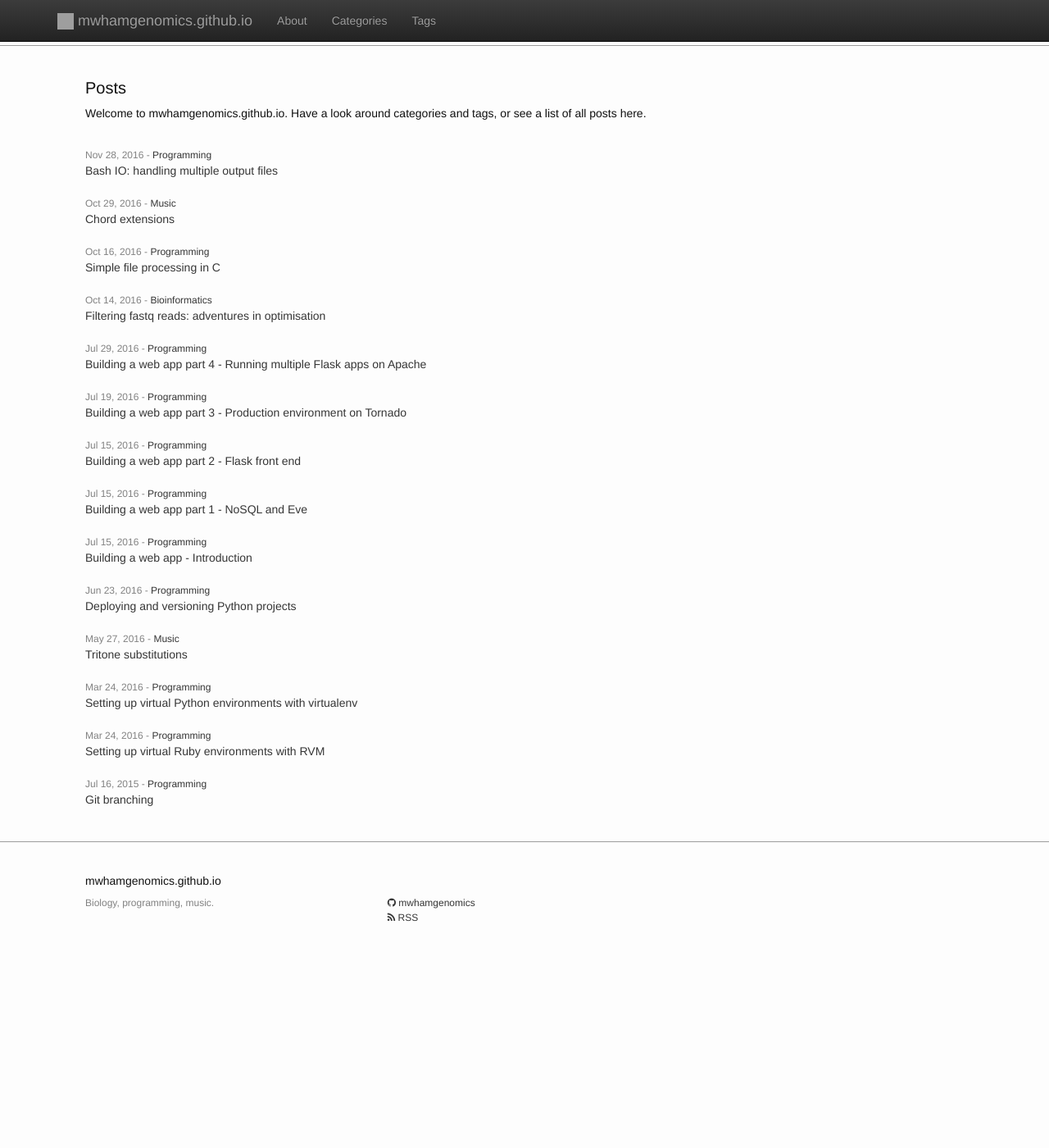
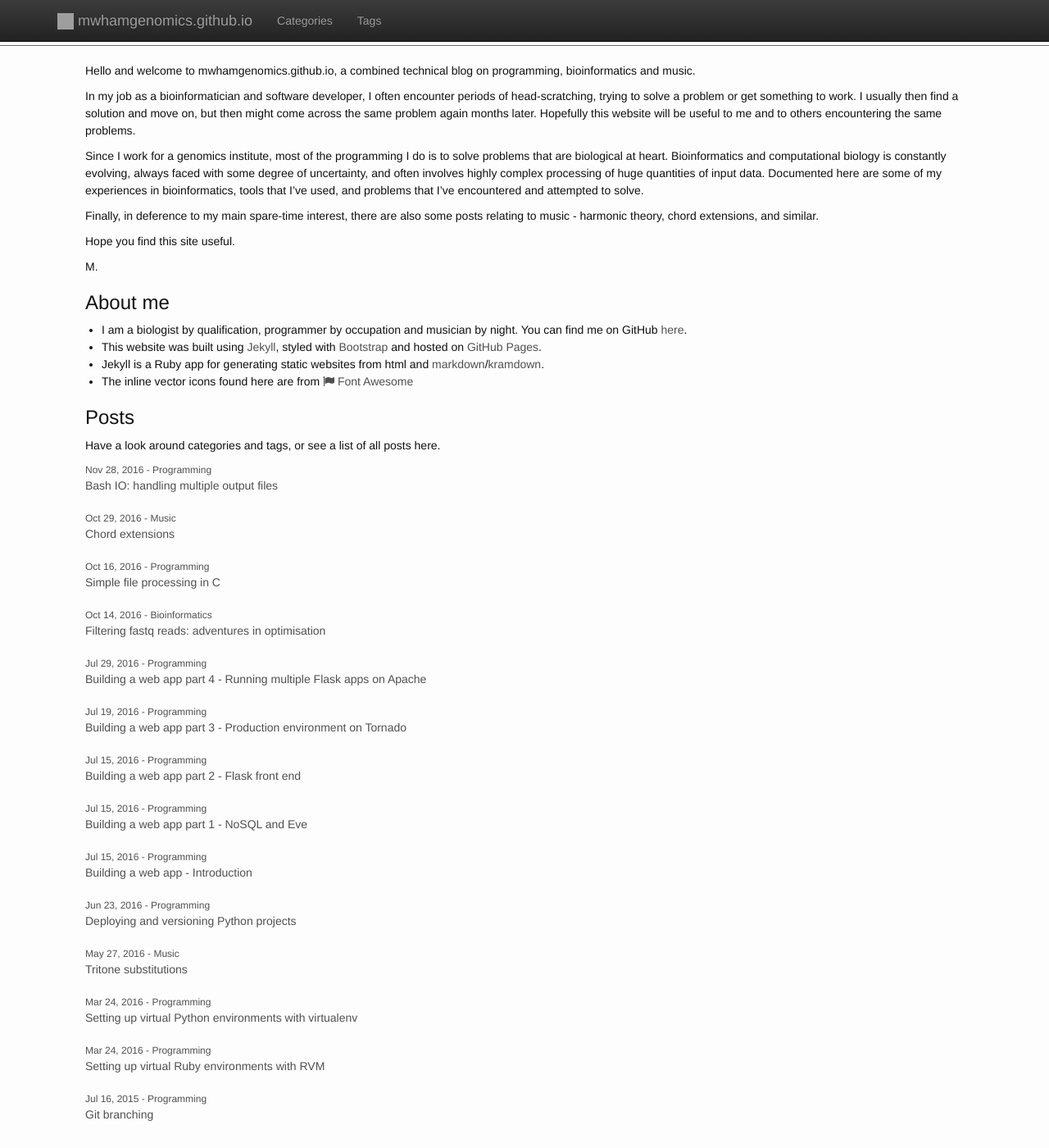
Before and after one commit to mwhamgenomics/mwhamgenomics.github.io, a Jekyll site: the page built from index.md, in a window 1280 px wide and 1400 px high. Shown: the whole window at 82% size. Built offline with Jekyll 4.4.1, drawn with Linux system fonts in a browser that asks for light colours; nearby versions of some CDN libraries; grey boxes are pictures that could not be loaded.

Commit message:
Link formatting, merging about.md into main page

```diff
--- a/_sass/_base.scss
+++ b/_sass/_base.scss
@@ -7,7 +7,6 @@ dl, dd, ol, ul, figure {
     margin: 0;
     padding: 0;
 }
-
 
 
 /**
@@ -24,7 +23,6 @@ body {
     font-feature-settings: "kern" 1;
     font-kerning: normal;
 }
-
 
 
 /**
@@ -81,7 +79,6 @@ li {
 }
 
 
-
 /**
  * Headings
  */
@@ -90,21 +87,23 @@ h1, h2, h3, h4, h5, h6 {
 }
 
 
-
 /**
  * Links
  */
 a {
-    color: $brand-color;
+    color: $grey-color;
     text-decoration: none;
 
-    &:visited {
-        color: darken($brand-color, 15%);
+    &:hover {
+        color: $grey-color-light;
+        text-decoration: underline;
     }
 
-    &:hover {
-        color: $text-color;
-        text-decoration: underline;
+    &:visited {
+    }
+
+    &:active {
+        text-decoration: none;
     }
 }
 
@@ -113,6 +112,7 @@ div[class="post-content"] a {
     text-decoration: underline;
 
 }
+
 
 /**
  * Blockquotes
@@ -129,7 +129,6 @@ blockquote {
         margin-bottom: 0;
     }
 }
-
 
 
 /**
@@ -181,7 +180,6 @@ pre {
 }
 
 
-
 /**
  * Clearfix
  */
@@ -193,7 +191,6 @@ pre {
         clear: both;
     }
 }
-
 
 
 /**
--- a/css/main.scss
+++ b/css/main.scss
@@ -17,10 +17,10 @@ $text-color:       #111;
 $background-color: #fdfdfd;
 $brand-color:      #2a7ae2;
 
-$grey-color:       #828282;
+$grey-color:       #505050;
 $grey-color-light: lighten($grey-color, 10%);
 $grey-color-dark:  darken($grey-color, 30%);
-$grey-color-very-light: lighten($grey_color, 42%);
+$grey-color-very-light: lighten($grey_color, 60%);
 
 // Width of the content area
 $content-width:    90%;
@@ -50,12 +50,7 @@ $on-laptop:        800px;
     "syntax-highlighting"
 ;
 
-a:link {color: $grey-color-dark;}
-a:visited {color: $grey-color-dark;}
-a:hover {color: $grey-color-light;} //text-decoration: none;}
-a:active {color: $grey-color-light;}
-
-.highlighter-rouge {color: $grey-color-dark;}
+.highlighter-rouge {color: $text-color;}
 
 .column {
     display: block;
--- a/index.html
+++ /dev/null
@@ -1,19 +0,0 @@
----
-layout: default
----
-
-<div class="home">
-  <h1 class="page-heading">Posts</h1>
-  <p>Welcome to {{ site.title }}. Have a look around categories and tags, or see a list of all posts here.</p>
-  <br/>
-  <ul class="post-list">
-    {% for post in site.posts %}
-      <li>
-        <span class="post-meta">{{ post.date | date: "%b %-d, %Y" }}  -
-            {% include comma_sep_links.html links=post.categories type='categories' %}
-        </span>
-        <a class="post-link" href="{{ post.url | prepend: site.baseurl }}">{{ post.title }}</a>
-      </li>
-    {% endfor %}
-  </ul>
-</div>
--- /dev/null
+++ b/index.md
@@ -0,0 +1,37 @@
+---
+layout: default
+---
+
+Hello and welcome to {{ site.title }}, a combined technical blog on programming, bioinformatics and music.
+
+In my job as a bioinformatician and software developer, I often encounter periods of head-scratching, trying to solve a problem or get something to work. I usually then find a solution and move on, but then might come across the same problem again months later. Hopefully this website will be useful to me and to others encountering the same problems.
+
+Since I work for a genomics institute, most of the programming I do is to solve problems that are biological at heart. Bioinformatics and computational biology is constantly evolving, always faced with some degree of uncertainty, and often involves highly complex processing of huge quantities of input data. Documented here are some of my experiences in bioinformatics, tools that I've used, and problems that I've encountered and attempted to solve.
+
+Finally, in deference to my main spare-time interest, there are also some posts relating to music - harmonic theory, chord extensions, and similar.
+
+Hope you find this site useful.
+
+M.
+
+### About me
+
+- I am a biologist by qualification, programmer by occupation and musician by night. You can find me on GitHub [here](https://github.com/mwhamgenomics).
+- This website was built using [Jekyll](http://jekyllrb.com), styled with [Bootstrap](http://getbootstrap.com) and hosted on [GitHub Pages](https://pages.github.com).
+- Jekyll is a Ruby app for generating static websites from html and [markdown](http://daringfireball.net/projects/markdown/)/[kramdown](http://kramdown.gettalong.org).
+- The inline vector icons found here are from {% include icon-fontawesome.html href="http://fontawesome.io" icon="fa-flag" msg="Font Awesome" %}
+
+### Posts
+
+Have a look around categories and tags, or see a list of all posts here.
+
+<ul class="post-list">
+{% for post in site.posts %}
+  <li>
+    <span class="post-meta">{{ post.date | date: "%b %-d, %Y" }}  -
+        {% include comma_sep_links.html links=post.categories type='categories' %}
+    </span>
+    <a class="post-link" href="{{ post.url | prepend: site.baseurl }}">{{ post.title }}</a>
+  </li>
+{% endfor %}
+</ul>
```
Also changed, not shown: about.md (deleted, +0 -22 lines).
